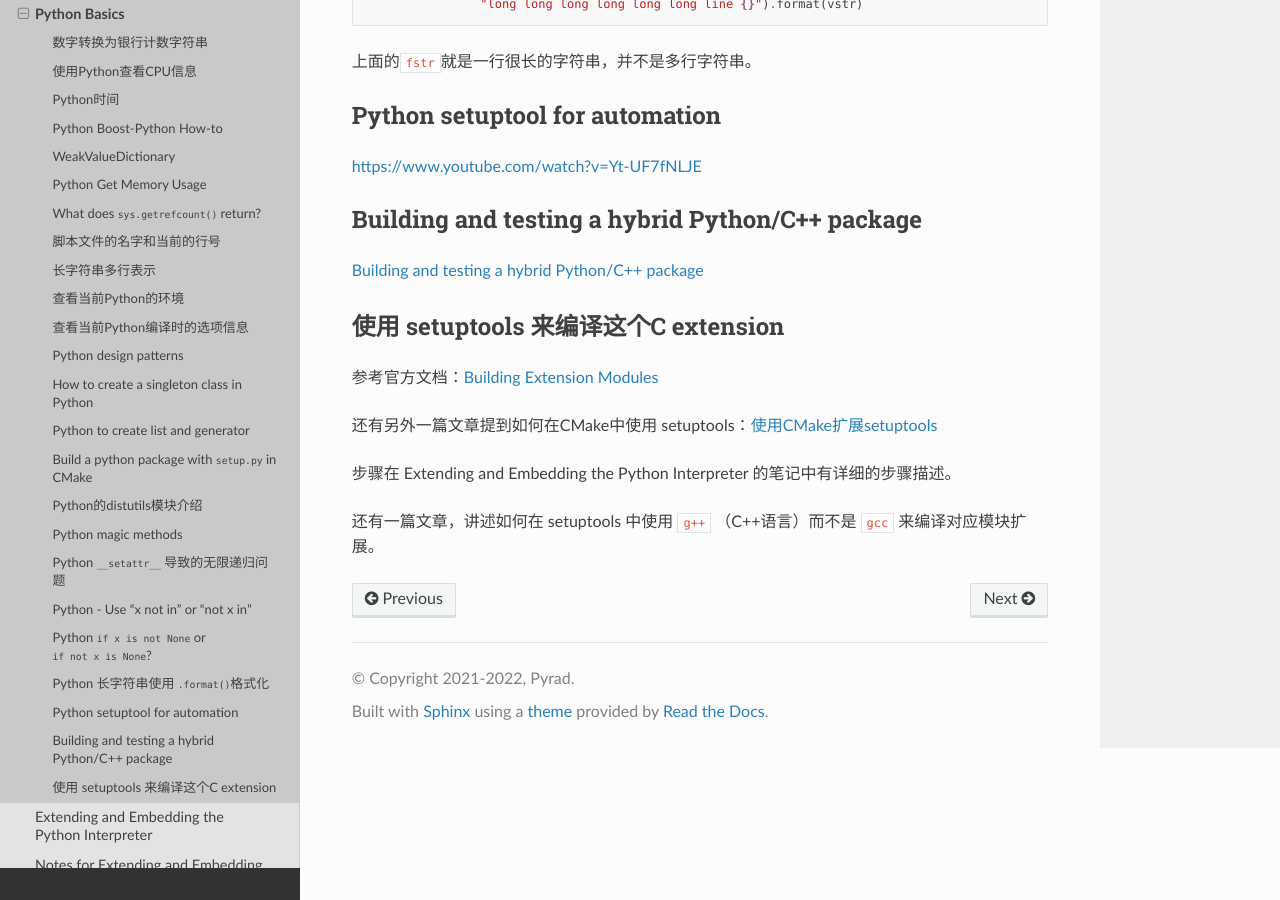
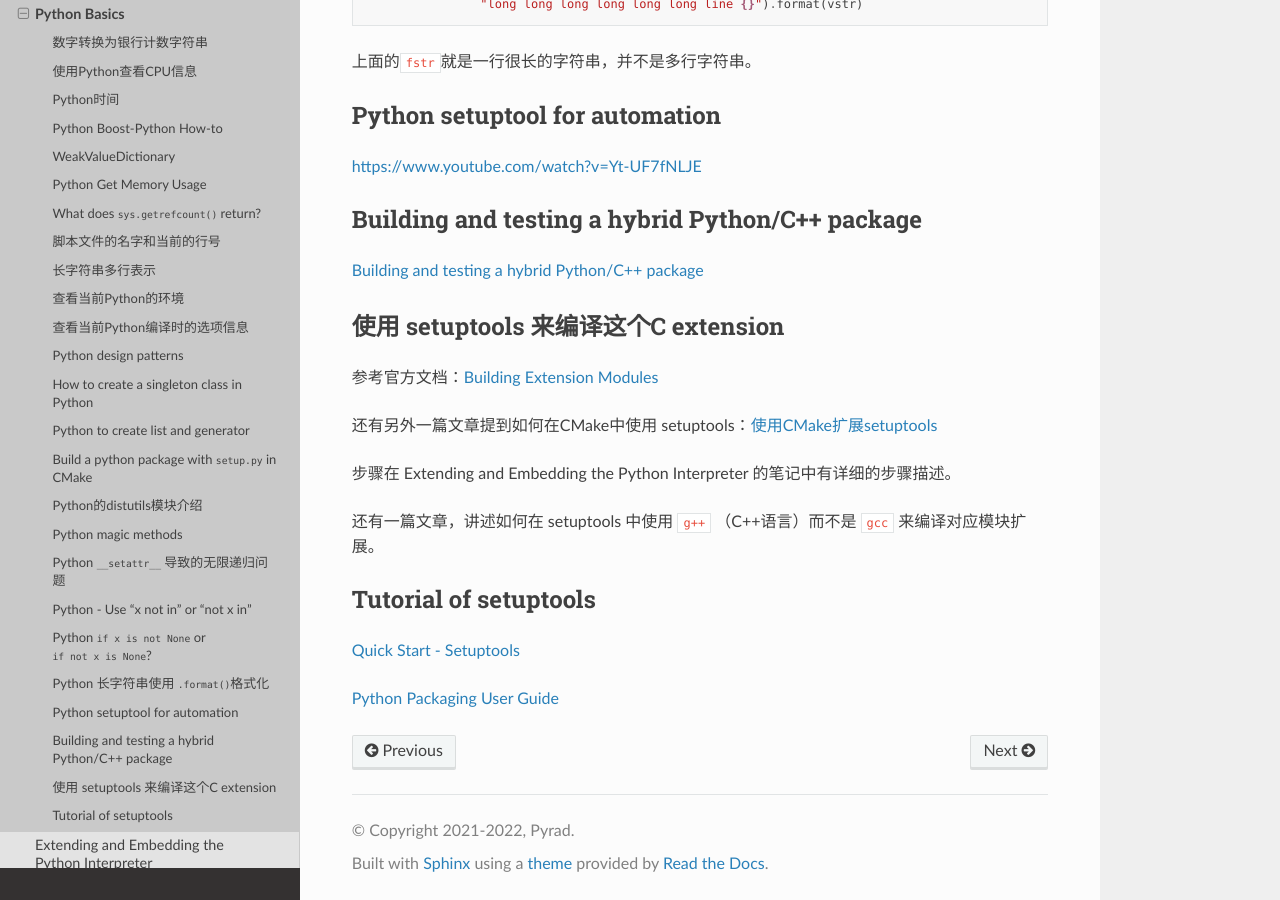
Before and after one commit to Pyrad/pyradnotes, a Sphinx documentation site: the page built from source/Python/pythonbasic.md, in a window 1280 px wide and 900 px high, scrolled down 7226 px. Built offline with Sphinx 7.4.7 and the Read the Docs theme 2.0.0, drawn with Linux system fonts in a browser that asks for light colours.

Commit message:
Python Tutorial of setuptools

```diff
--- a/source/Python/pythonbasic.md
+++ b/source/Python/pythonbasic.md
@@ -369,3 +369,9 @@ fstr = ("This is a very long long long long "
 步骤在 Extending and Embedding the Python Interpreter 的笔记中有详细的步骤描述。
 
 还有一篇文章，讲述如何在 setuptools 中使用 `g++` （C++语言）而不是 `gcc` 来编译对应模块扩展。
+
+## Tutorial of setuptools
+
+[Quick Start - Setuptools](https://setuptools.pypa.io/en/latest/userguide/quickstart.html)
+
+[Python Packaging User Guide](https://packaging.python.org/en/latest/)
```
